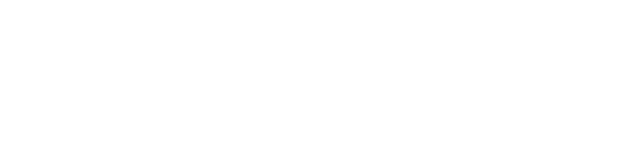
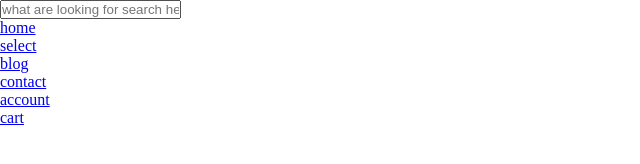
Before and after one commit to skandalkar/E-Commerce-website, a plain HTML site: page index.html in a window 1280 px wide. Shown: the whole page, without its empty margins (0-640 px from the left). Drawn offline with Linux system fonts and the light colour scheme.

Commit message:
coded some essentials like linking CSS and fevicon etc

```diff
--- a/index.html
+++ b/index.html
@@ -1,5 +1,6 @@
 <!DOCTYPE html>
 <html lang="en">
+
 <head>
     <meta charset="UTF-8">
     <meta name="viewport" content="width=device-width, initial-scale=1.0">
@@ -10,8 +11,33 @@
 
     <!-- ====================== -->
     <link rel="shortcut icon" href="Assets/fevicon/shopping.png" type="image/x-icon">
+
 </head>
+
 <body>
+    <div class="container-main">
+        <div class="container-inner">
+            <header class="header-section">
+                <div class="logo">
 
+                </div>
+                <nav class="nav-bar">
+                    <ul>
+                        <div class="search-input">
+                            <input type="text" placeholder="what are looking for search here...">
+                        </div>
+
+                        <li><a href="#">home</a></li>
+                        <li><a href="#">select</a></li>
+                        <li><a href="#">blog</a></li>
+                        <li><a href="#">contact</a></li>
+                        <li><a href="#">account</a></li>
+                        <li><a href="#">cart</a></li>
+                    </ul>
+                </nav>
+            </header>
+        </div>
+    </div>
 </body>
+
 </html>
--- a/style.css
+++ b/style.css
@@ -0,0 +1,9 @@
+*{
+    margin: 0;
+    padding: 0;
+    box-sizing: border-box;
+}
+body {
+    width: 100%;
+    height: 100vh;
+}
```
